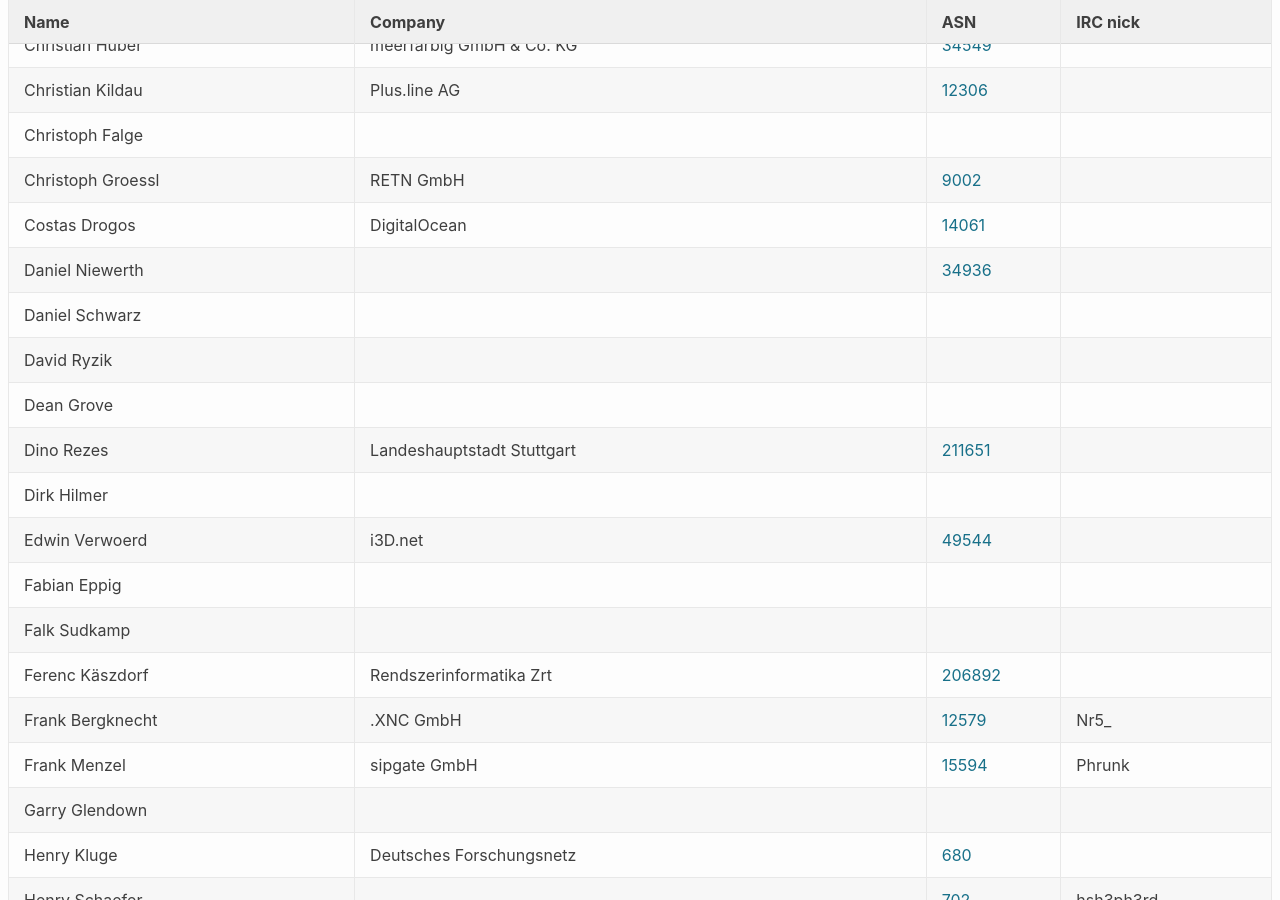
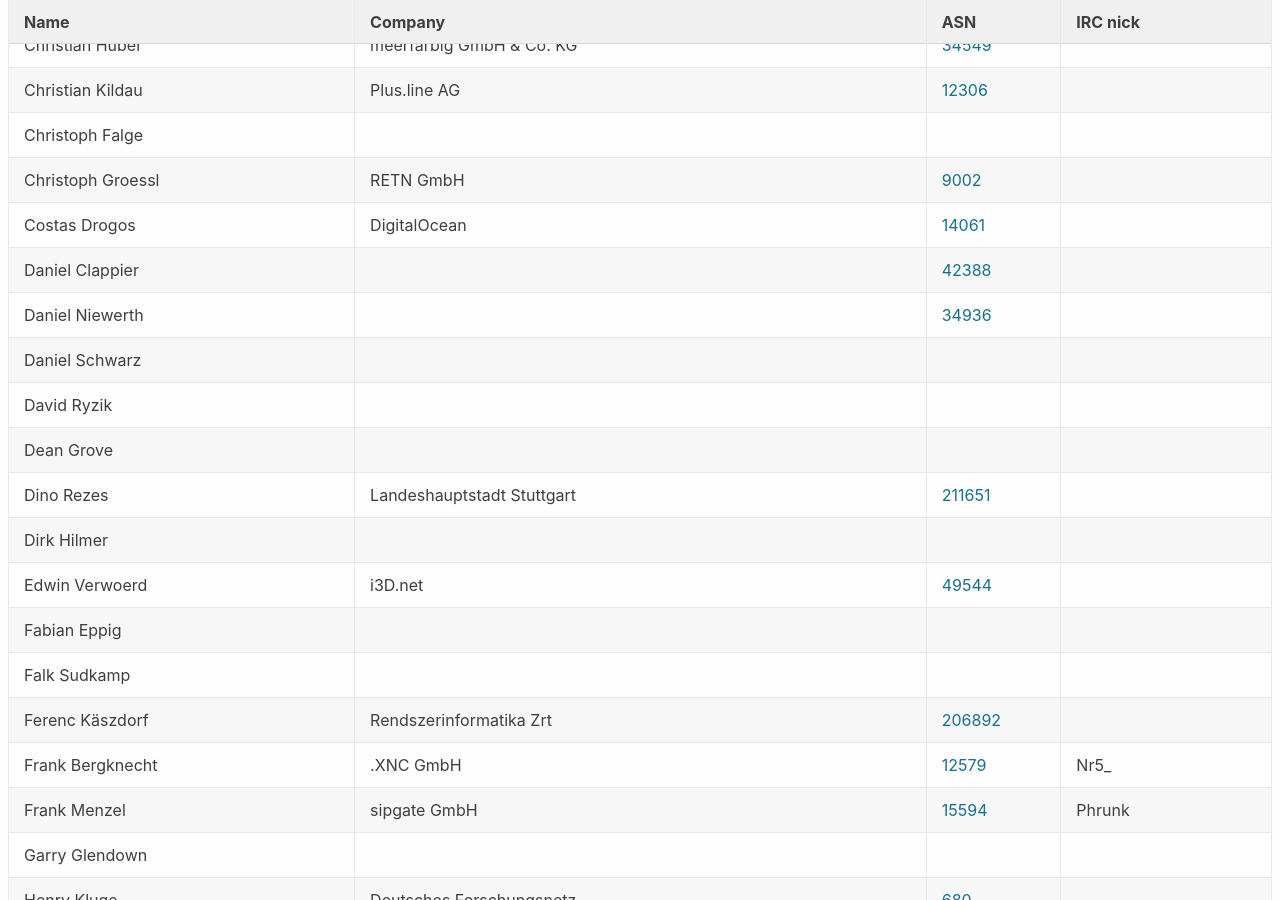
Before and after one commit to denog/pretix-attendeelist, a Jekyll site: the page built from denog14/index.md, in a window 1280 px wide and 900 px high, scrolled down 10734 px. Built offline with Jekyll 4.4.1, drawn with Linux system fonts in a browser that asks for light colours.

Commit message:
Latest data: Mon Oct 24 22:15:07 UTC 2022

```diff
--- a/_data/attendees_denog14_remote.json
+++ b/_data/attendees_denog14_remote.json
@@ -76,6 +76,12 @@
     "company": "DigitalOcean",
     "irc": null,
     "asn": "14061"
+  },
+  {
+    "name": "Daniel Clappier",
+    "company": null,
+    "irc": null,
+    "asn": "42388"
   },
   {
     "name": "Daniel Niewerth",
@@ -505,13 +511,13 @@
   },
   {
     "name": "Robert Leichssenring",
-    "company": null,
+    "company": "DE-CIX",
     "irc": null,
     "asn": "6695"
   },
   {
     "name": "Robert Leichssenring",
-    "company": "DE-CIX",
+    "company": null,
     "irc": null,
     "asn": "6695"
   },
```
